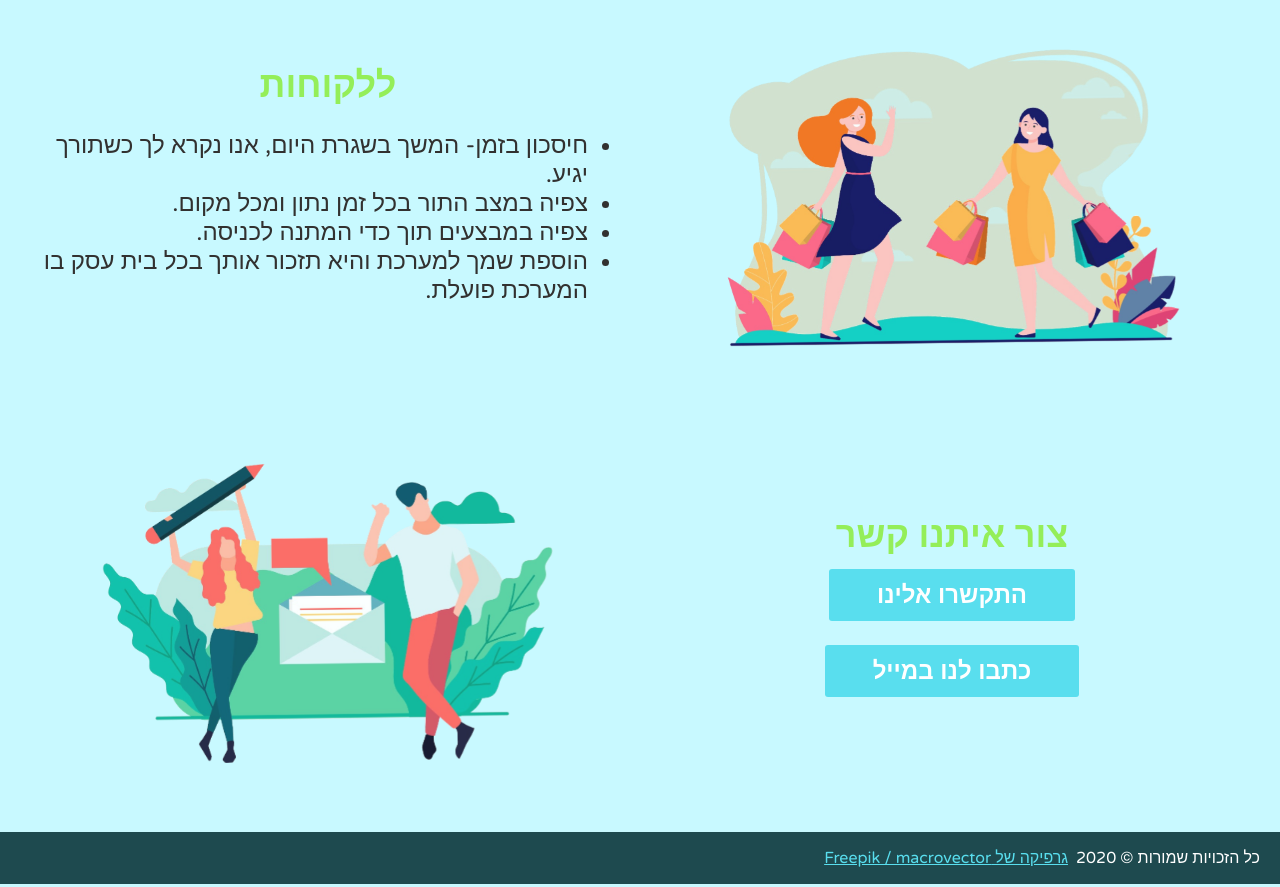
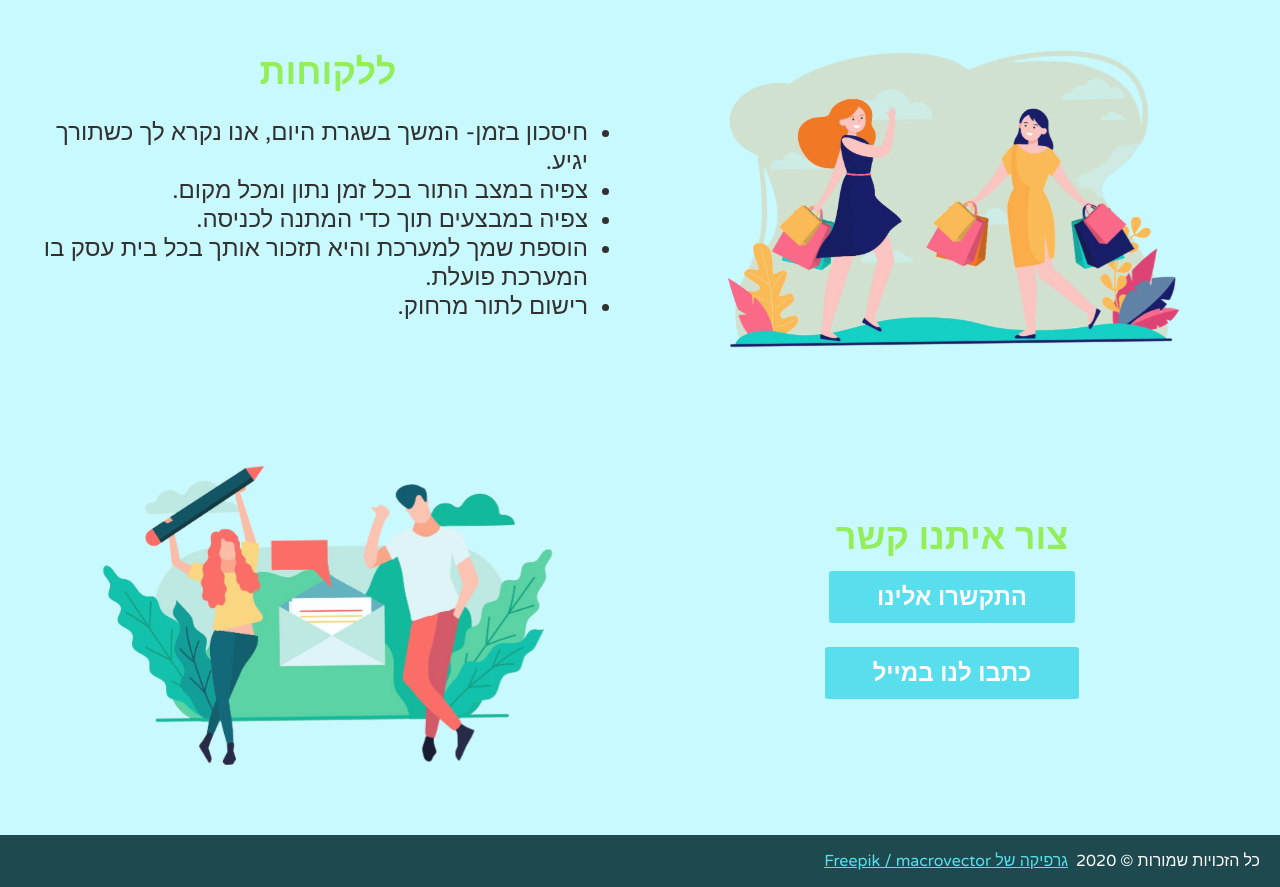
Before and after one commit to Ranqint/landing, a plain HTML site: page index.html in a window 1280 px wide. Shown: the part 1481-2368 px from the top of the page. Drawn offline with nearby package versions, Linux system fonts and the light colour scheme.

Commit message:
Add content

```diff
--- a/index.html
+++ b/index.html
@@ -127,8 +127,9 @@
         <ul>
           <li>חיסכון בזמן- המשך בשגרת היום, אנו נקרא לך כשתורך יגיע.</li>
           <li>צפיה במצב התור בכל זמן נתון ומכל מקום.</li>
-            <li>צפיה במבצעים תוך כדי המתנה לכניסה.</li>
+          <li>צפיה במבצעים תוך כדי המתנה לכניסה.</li>
           <li>הוספת שמך למערכת והיא תזכור אותך בכל בית עסק בו המערכת פועלת.</li>
+          <li>רישום לתור מרחוק.</li>
         </ul>
       </div>
       <div class="column">
```
